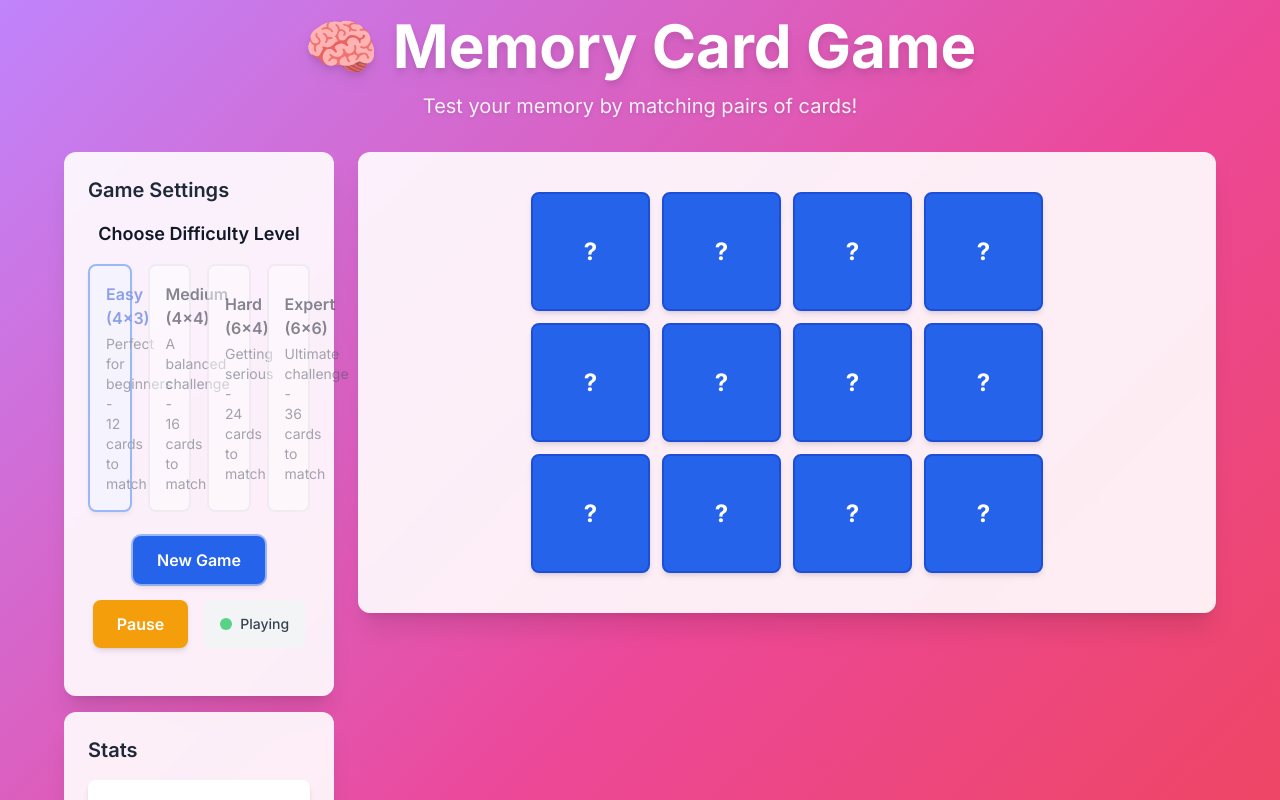
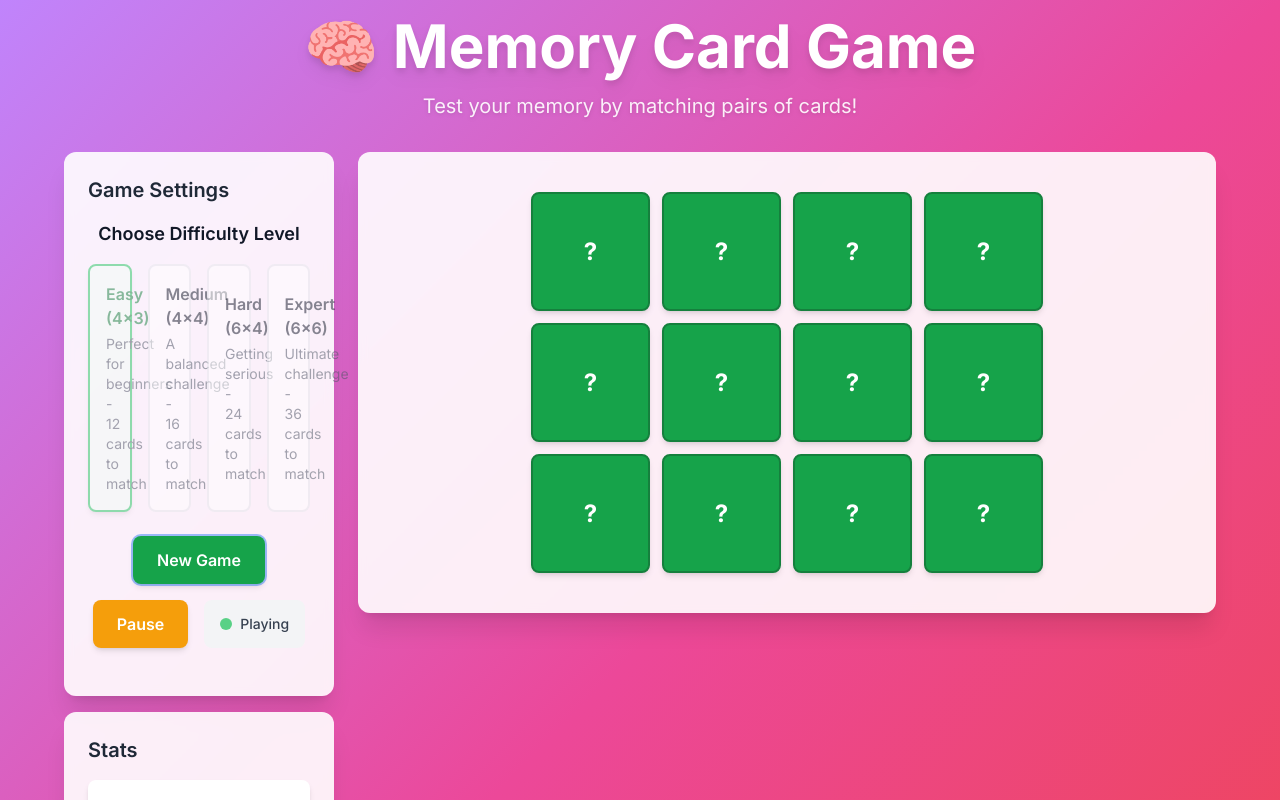
Before and after one commit to cosmic-community/memory-card-matching-game, a Next.js app: page / in a window 1280 px wide. Both pictures are taken after a click on the button "New Game". Shown: the top 800 px of the page. Built offline with nearby package versions, Linux system fonts and the light colour scheme.

Commit message:
Change color scheme from blue to green throughout the game

```diff
--- a/app/globals.css
+++ b/app/globals.css
@@ -8,7 +8,7 @@
   }
 
   body {
-    background: linear-gradient(135deg, #667eea 0%, #764ba2 100%);
+    background: linear-gradient(135deg, #10b981 0%, #059669 100%);
     min-height: 100vh;
   }
 }
@@ -44,11 +44,11 @@
   }
 
   .bg-gradient-game {
-    background: linear-gradient(135deg, #667eea 0%, #764ba2 100%);
+    background: linear-gradient(135deg, #10b981 0%, #059669 100%);
   }
 
   .bg-card-back {
-    background: linear-gradient(135deg, #3b82f6 0%, #1d4ed8 100%);
+    background: linear-gradient(135deg, #22c55e 0%, #16a34a 100%);
   }
 
   .selection-none {
--- a/components/GameCard.tsx
+++ b/components/GameCard.tsx
@@ -22,8 +22,8 @@ export default function GameCard({ card, onClick, isClickable }: GameCardProps)
       className={`
         relative w-full aspect-square rounded-lg border-2 transition-all duration-300 transform
         ${card.isFlipped || card.isMatched
-          ? 'bg-white border-blue-500 shadow-lg'
-          : 'bg-blue-600 border-blue-700 hover:bg-blue-500 shadow-md'
+          ? 'bg-white border-green-500 shadow-lg'
+          : 'bg-green-600 border-green-700 hover:bg-green-500 shadow-md'
         }
         ${card.isMatched
           ? 'animate-pulse ring-2 ring-green-500 ring-opacity-50'
@@ -34,7 +34,7 @@ export default function GameCard({ card, onClick, isClickable }: GameCardProps)
           : 'cursor-default'
         }
         disabled:cursor-not-allowed
-        focus:outline-none focus:ring-2 focus:ring-blue-400 focus:ring-opacity-50
+        focus:outline-none focus:ring-2 focus:ring-green-400 focus:ring-opacity-50
       `}
     >
       {/* Card back */}
--- a/tailwind.config.js
+++ b/tailwind.config.js
@@ -8,11 +8,11 @@ module.exports = {
     extend: {
       colors: {
         primary: {
-          50: '#eff6ff',
-          100: '#dbeafe',
-          500: '#3b82f6',
-          600: '#2563eb',
-          700: '#1d4ed8',
+          50: '#f0fdf4',
+          100: '#dcfce7',
+          500: '#22c55e',
+          600: '#16a34a',
+          700: '#15803d',
         },
         success: {
           50: '#f0fdf4',
```
